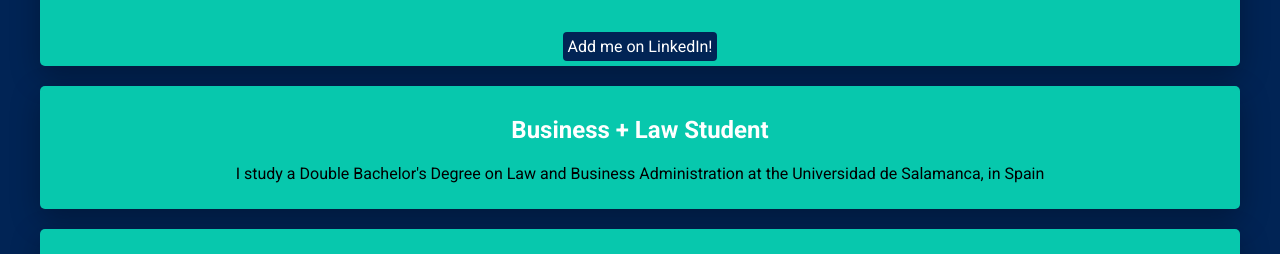
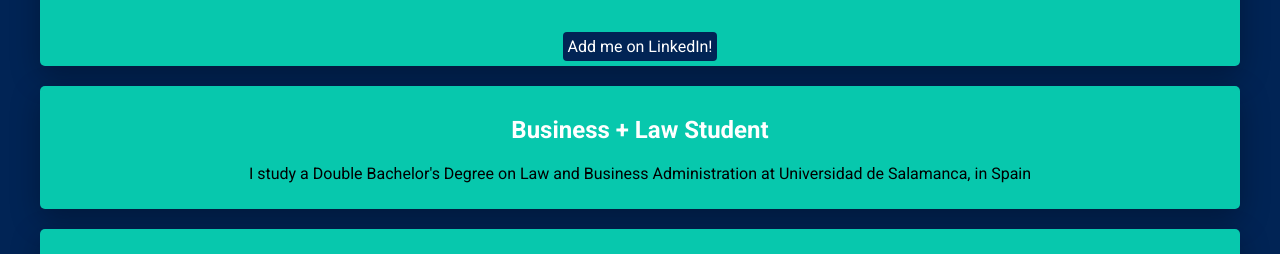
Before and after one commit to fernandorgonzal/my-profile, a plain HTML site: page index.html in a window 1280 px wide. Shown: the part 1279-1533 px from the top of the page. Drawn offline with Linux system fonts and the light colour scheme.

Commit message:
Update index.html

```diff
--- a/index.html
+++ b/index.html
@@ -22,7 +22,7 @@
 		</div class="card-green">
 		<div class="card-green">
 			<h2> Business + Law Student </h2>
-				<p>I study a Double Bachelor's Degree on Law and Business Administration at the Universidad de Salamanca, in Spain</p>
+				<p>I study a Double Bachelor's Degree on Law and Business Administration at Universidad de Salamanca, in Spain</p>
 		</div>
 		<div class="card-green">
 			<h2> Exchange in Madrid </h2>
```
